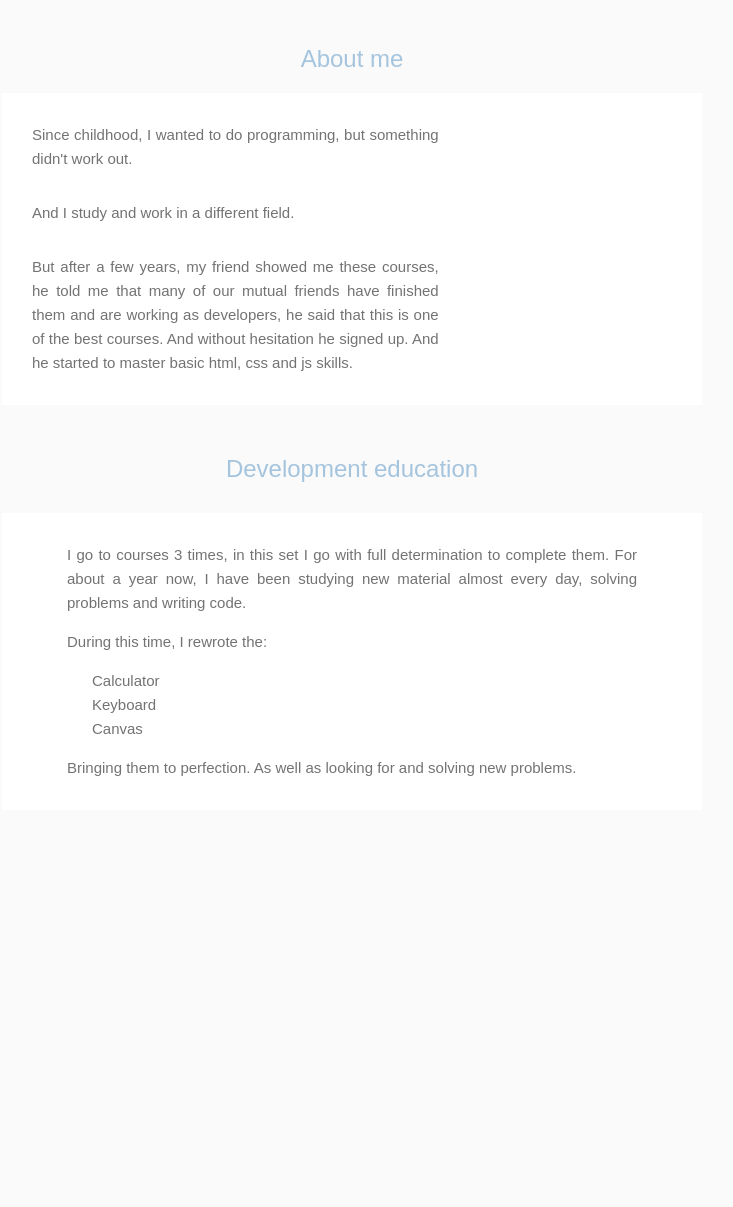
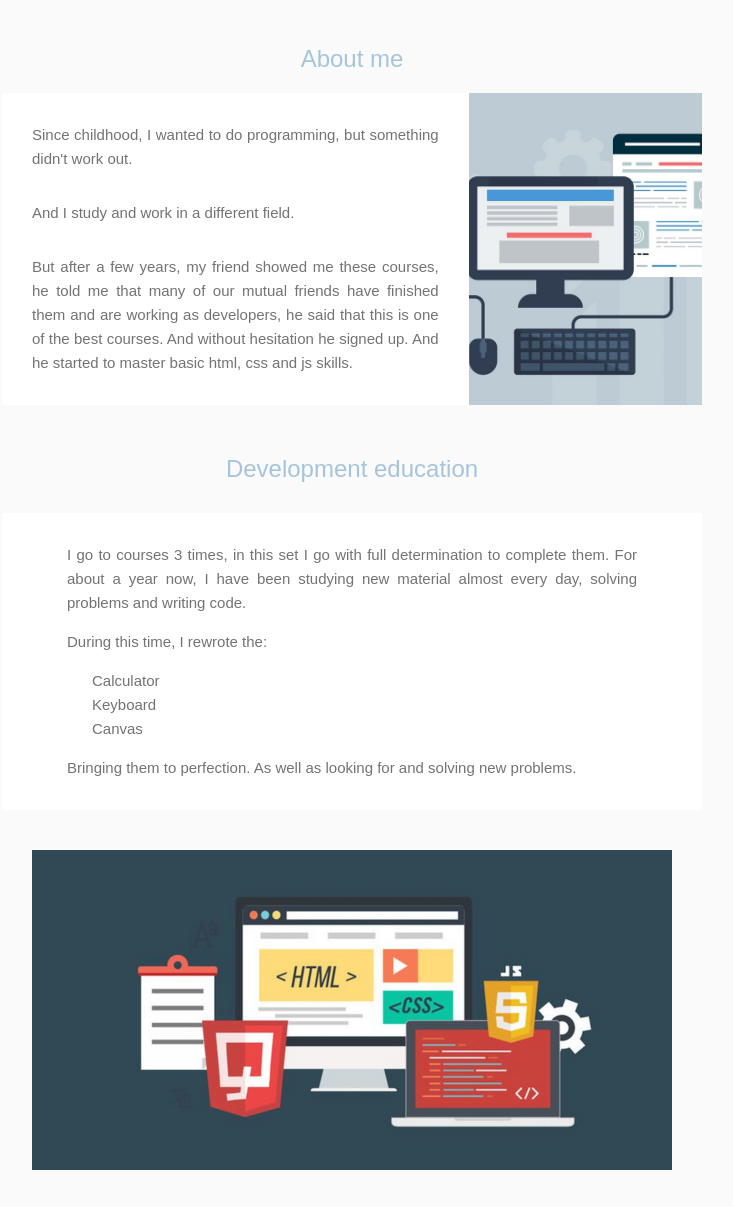
Before and after one commit to luxor94/rsschool-cv, a plain HTML site: page index.html in a window 1280 px wide. Shown: the part 505-1712 px from the top of the page, without its empty margins (288-1021 px from the left). Drawn offline with Linux system fonts and the light colour scheme; the site is published under a folder, as on GitHub Pages, so addresses that start at the root find nothing.

Commit message:
Update style.css
refactor: change structure of the project

```diff
--- a/style/style.css
+++ b/style/style.css
@@ -224,7 +224,7 @@ main {
 }
 
 .aboutme .wrepper .outer-block2 {
-    background: url('/assets/image/aboutme.jpg') no-repeat center center;
+    background: url('../assets/image/aboutme.jpg') no-repeat center center;
     background-size: cover;
     background-repeat: no-repeat center center;
 
@@ -299,7 +299,7 @@ main {
 .frontend div {
     width: 700px;
     height: 320px;
-    background: url('/assets/image/frontend.jpg') no-repeat center center;
+    background: url('../assets/image/frontend.jpg') no-repeat center center;
     background-size: contain;
     align-self: center;
 }
@@ -357,7 +357,7 @@ main {
 }
 
 .lang .outer-block-img {
-    background: url('/assets/image/eng.jpg') no-repeat center center;
+    background: url('../assets/image/eng.jpg') no-repeat center center;
     background-size: cover;
     background-repeat: no-repeat center center;
 }
```
